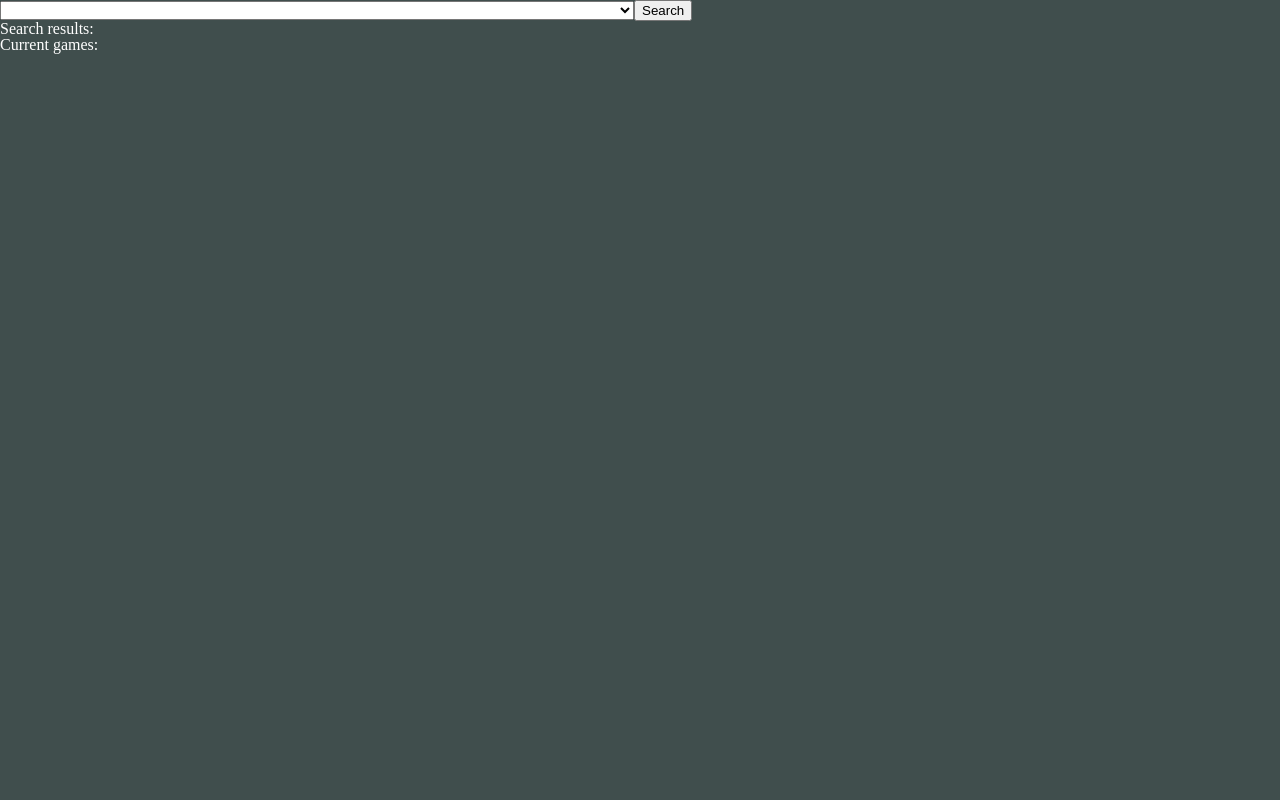
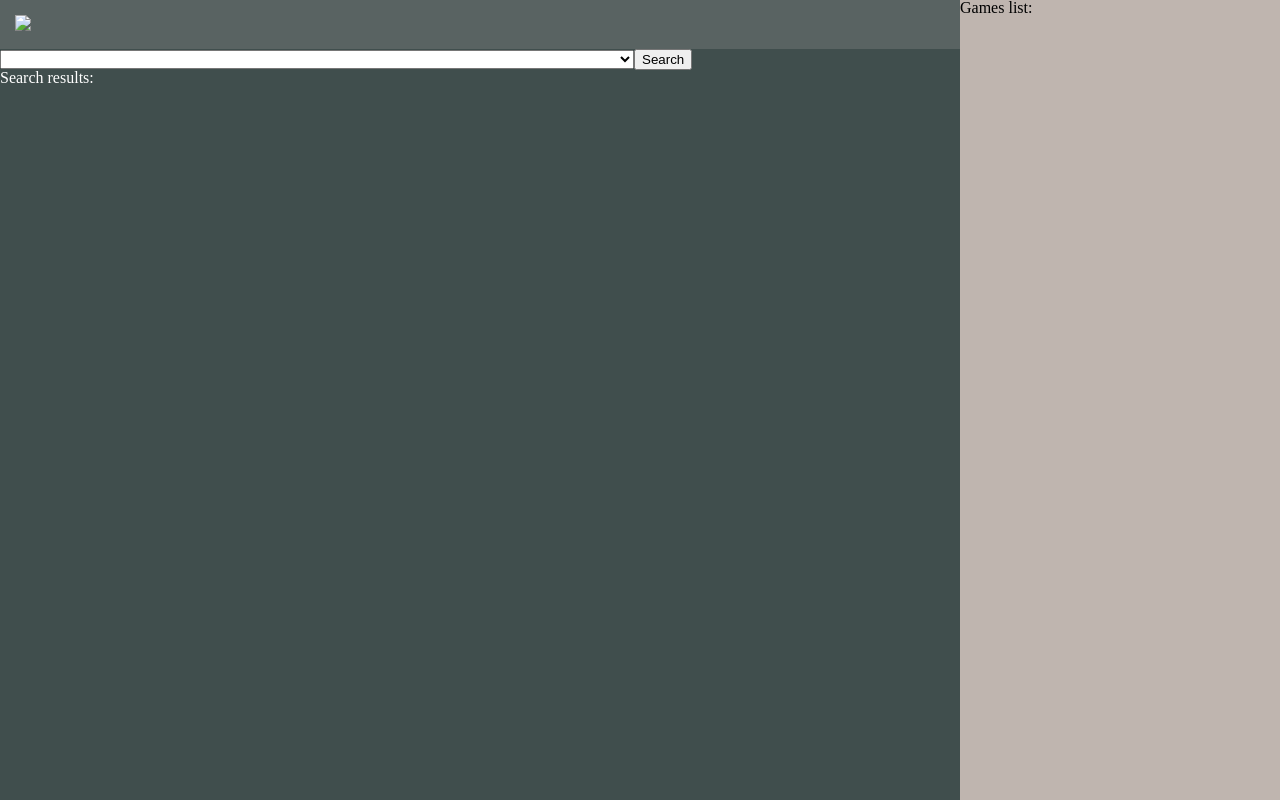
Before and after one commit to thedeviousdev/Card-Sleeves, a PHP site: page / in a window 1280 px wide. Run offline with PHP 8.4, Linux system fonts and the light colour scheme; data comes from the database, SQL or seed files in the repository; some libraries are stand-ins or nearby versions.

Commit message:
Changing up layout

```diff
--- a/game_detail.php
+++ b/game_detail.php
@@ -16,7 +16,7 @@
 	  foreach($result as $row) {
   	?>
   	<div class="<?php echo $g; ?>">
-	  	<img src="http://via.placeholder.com/250x350" />
+	  	<!-- <img src="http://via.placeholder.com/250x350" /> -->
 	  	<h2><?php echo $row['Name']; ?></h2>
 	  	<sub><?php echo $row['Edition']; ?></sub>
 
--- a/header.php
+++ b/header.php
@@ -21,3 +21,9 @@
 
   </head>
   <body>
+
+<div class="wrapper">
+  <div class="search">
+    <header>
+      <img src="http://via.placeholder.com/150x50" />
+    </header>
--- a/index.php
+++ b/index.php
@@ -12,7 +12,9 @@
 include_once("game_detail.php");
 
 $file = 'data/game-list.sqlite';
+?>
 
+		<?php
 if (!file_exists($file)) {
 	try {
 	  $db = new PDO('sqlite:data/game-list.sqlite');
@@ -57,8 +59,10 @@
 		<h3>Search results:</h3>
 		<div class="search_result">
 		</div>
+	</div>
 
-<h3>Current games:</h3>
+	<aside>
+		<h3>Games list:</h3>
 		<div class="current_games">
 			<?php if(isset($_SESSION['add_games'])){
 				$games_arr = $_SESSION['add_games'];
@@ -69,6 +73,8 @@
 			}
 			?>
 		</div>
+	</aside>
+</div>
 <?php
 include("footer.php");
 ?>
```
Lines whose indentation alone changed are shown as unchanged.
